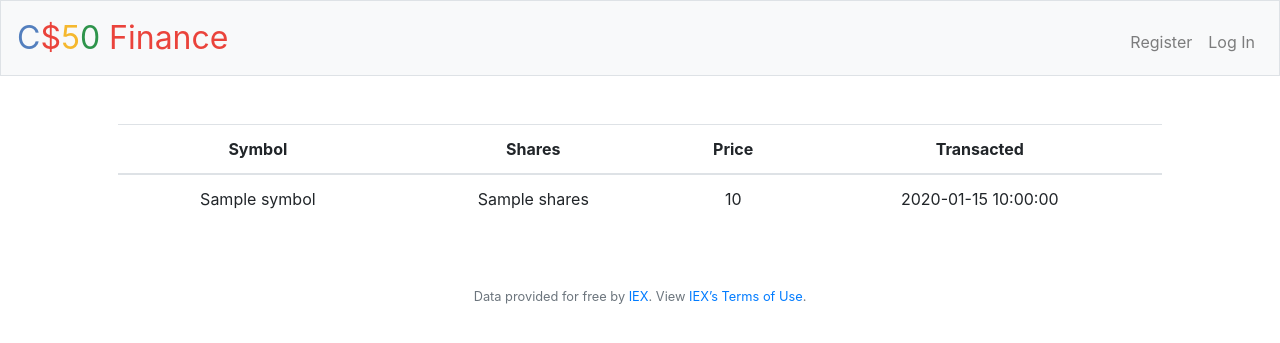
After one commit to tmuweh/cs50_2020, a Flask app: template tracks/web/finance/templates/history.html in a window 1280 px wide. The commit adds this page. Shown: the top 343 px of the page. Run offline with Flask 2, Linux system fonts and the light colour scheme; the template is opened without the code that fills it: most values are stand-ins (such as "Sample title", 1, 10 or a date in 2020); some libraries are stand-ins or nearby versions.

Commit message:
display history of purchase and sales and current price indexes

```diff
--- a/tracks/web/finance/application.py
+++ b/tracks/web/finance/application.py
@@ -54,7 +54,6 @@ def index():
     # total value of stock
     total = 0.0
     for stock in stocks:
-        print(stock["shares"])
         # each stock current price
         current_price = lookup(stock["symbol"])
         total += stock["shares"] * current_price["price"]
@@ -93,7 +92,7 @@ def buy():
 
                 # update user's cash
                 cash_update = db.execute("Update users SET cash = :cash WHERE id=:user_id", cash=user_fund-stock_fund, user_id=session["user_id"])
-                history = db.execute("INSERT INTO history(user_id,symbol, shares) VALUES(:user_id, :symbol, :shares)", user_id=session["user_id"], symbol=symbol, shares=shares)
+                history = db.execute("INSERT INTO history(user_id,symbol, shares, price) VALUES(:user_id, :symbol, :shares, :price)", user_id=session["user_id"], symbol=symbol, shares=shares, price=float(request_data["price"]))
                 if not update or not history or not cash_update:
                     return apology("Some error buying these shares", 403)
 
@@ -102,7 +101,7 @@ def buy():
             # else insert new stock
             else:
                 insert = db.execute("INSERT INTO stocks(symbol, shares, user_id) VALUES(:symbol, :shares, :user_id)", symbol=symbol, shares=shares, user_id=session["user_id"])
-                history = db.execute("INSERT INTO history(user_id,symbol, shares) VALUES(:user_id, :symbol, :shares)", user_id=session["user_id"], symbol=symbol, shares=shares)
+                history = db.execute("INSERT INTO history(user_id,symbol, shares, price) VALUES(:user_id, :symbol, :shares, :price)", user_id=session["user_id"], symbol=symbol, shares=shares, price=request_data["price"])
                 cash_update = db.execute("Update users SET cash = :cash WHERE id=:user_id", cash=user_fund-stock_fund, user_id=session["user_id"])
                 if not insert or not history or not cash_update:
                     return apology("Some error occur why buying stock", 403)
@@ -115,8 +114,9 @@ def buy():
 @login_required
 def history():
     """Show history of transactions"""
-    return apology("TODO")
+    histories = db.execute("SELECT * FROM history WHERE user_id=:user_id", user_id=session['user_id'])
 
+    return render_template("history.html", histories=histories)
 
 @app.route("/login", methods=["GET", "POST"])
 def login():
@@ -247,15 +247,20 @@ def sell():
             "sell stock and update affected dbs"
 
             # user money and shares
-            current_price = lookup(stocks[0]["symbol"])
+            current_stock = lookup(stocks[0]["symbol"])
             user_data = db.execute("SELECT * FROM users WHERE id=:user_id", user_id=session["user_id"])
-            update_user_details = db.execute("UPDATE users SET cash = :cash WHERE id = :user_id",cash=user_data[0]["cash"]+ (int(shares)*current_price["price"]), user_id=session["user_id"])
+            cash = user_data[0]["cash"] + (int(shares) * current_stock["price"])
+            update_user_details = db.execute("UPDATE users SET cash = :cash WHERE id = :user_id",cash=cash, user_id=session["user_id"])
 
             # stock
-            update_stocks = db.execute("UPDATE stocks SET shares=:shares WHERE user_id=:user_id", shares=stocks[0]["shares"]-int(shares), user_id=session["user_id"])
+            if int(shares) == stocks[0]["shares"]:
+                #delete stock if all shares are sold
+                update_stocks = db.execute("DELETE FROM stocks WHERE symbol=:symbol", symbol=symbol.lower())
+            else:
+                update_stocks = db.execute("UPDATE stocks SET shares=:shares WHERE user_id=:user_id", shares=stocks[0]["shares"]-int(shares), user_id=session["user_id"])
 
             # history
-            add_history = db.execute("INSERT INTO history(user_id, symbol, shares, time) VALUES(:user_id, :symbol, :shares, :time)", user_id=session["user_id"], symbol=symbol, shares= 0-stocks[0]["shares"], time=datetime.timestamp(datetime.now()))
+            add_history = db.execute("INSERT INTO history(user_id, symbol, shares, price) VALUES(:user_id, :symbol, :shares, :price)", user_id=session["user_id"], symbol=symbol, shares= 0-stocks[0]["shares"], price=current_stock["price"])
 
             if not update_user_details or not update_stocks or not add_history:
                 return apology("Failed to sell. Sorry!")
--- /dev/null
+++ b/tracks/web/finance/templates/history.html
@@ -0,0 +1,29 @@
+{% extends "layout.html" %}
+
+{% block title %}
+    History
+{% endblock %}
+
+{% block main %}
+    <table class="table">
+        <thead>
+            <tr>
+              <th scope="col">Symbol</th>
+              <th scope="col">Shares</th>
+              <th scope="col">Price</th>
+              <th scope="col">Transacted</th>
+            </tr>
+          </thead>
+          <tbody>
+                {% for history in histories %}
+                    <tr>
+                        <td>{{history["symbol"]}}</td>
+                        <td>{{history["shares"]}}</td>
+                        <td>{{history["price"]}}</td>
+                        <td>{{history["time"]}}</td>
+                    </tr>
+                {%  endfor %}
+
+          </tbody>
+    </table>
+{% endblock %}
--- a/tracks/web/finance/templates/index.html
+++ b/tracks/web/finance/templates/index.html
@@ -1,7 +1,7 @@
 {% extends "layout.html" %}
 
 {% block title %}
-    Log In
+    Home
 {% endblock %}
 
 {% block main %}
```
Also changed, not shown: tracks/web/finance/finance.db.
